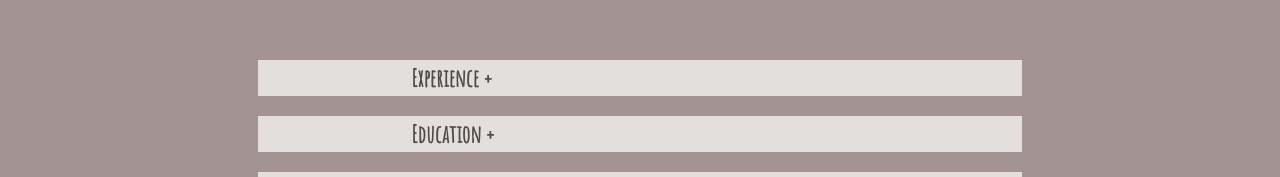
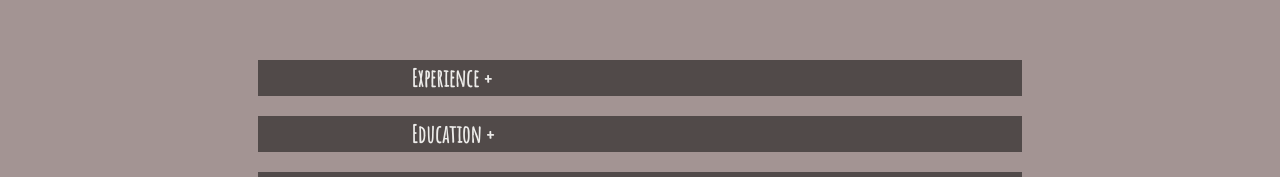
Before and after one commit to akb3y/personal-project, a React (Create React App) app in the folder personal/: page / in a window 1280 px wide. Shown: the part 765-942 px from the top of the page. Built offline with nearby package versions, Linux system fonts and the light colour scheme.

Commit message:
updated projects and css

```diff
--- a/personal/src/App.css
+++ b/personal/src/App.css
@@ -7,7 +7,7 @@ html {
   font-family: 'Amatic SC', cursive;
   font-size: x-large;
   background-color: #A39493;
-  color: #514A49;
+  color: #EDECEA;
 }
 
 .Header {
@@ -29,6 +29,7 @@ h2 {
   background-image: url('./images/snowy-road-in-the-forest-picjumbo-com.jpg');
   background-size: cover;
   font-size: 200% !important;
+  color: #514A49 !important;
 }
 
 p {
@@ -133,7 +134,7 @@ a {
 }
 
 .Experience, .Education, .Hobbies {
-  background-color: #E2DFDE;
+  background-color: #514A49;
   margin-left: 20%;
   margin-right: 20%;
 }
--- a/personal/src/components/middle/Projects/Brick.jsx
+++ b/personal/src/components/middle/Projects/Brick.jsx
@@ -1,4 +1,4 @@
-import Video from '../../../images/Projects/BM/BMVideo.mov'
+import Video from '../../../images/Projects/BM/BMVideo.mp4'
 
 function Brick() {
   return (
--- a/personal/src/components/middle/Projects/Godmode.jsx
+++ b/personal/src/components/middle/Projects/Godmode.jsx
@@ -1,4 +1,4 @@
-import Video from '../../../images/Projects/GODMODEVideo.mov'
+import Video from '../../../images/Projects/GODMODEVideo.mp4'
 
 function Godmode() {
   return (
```
